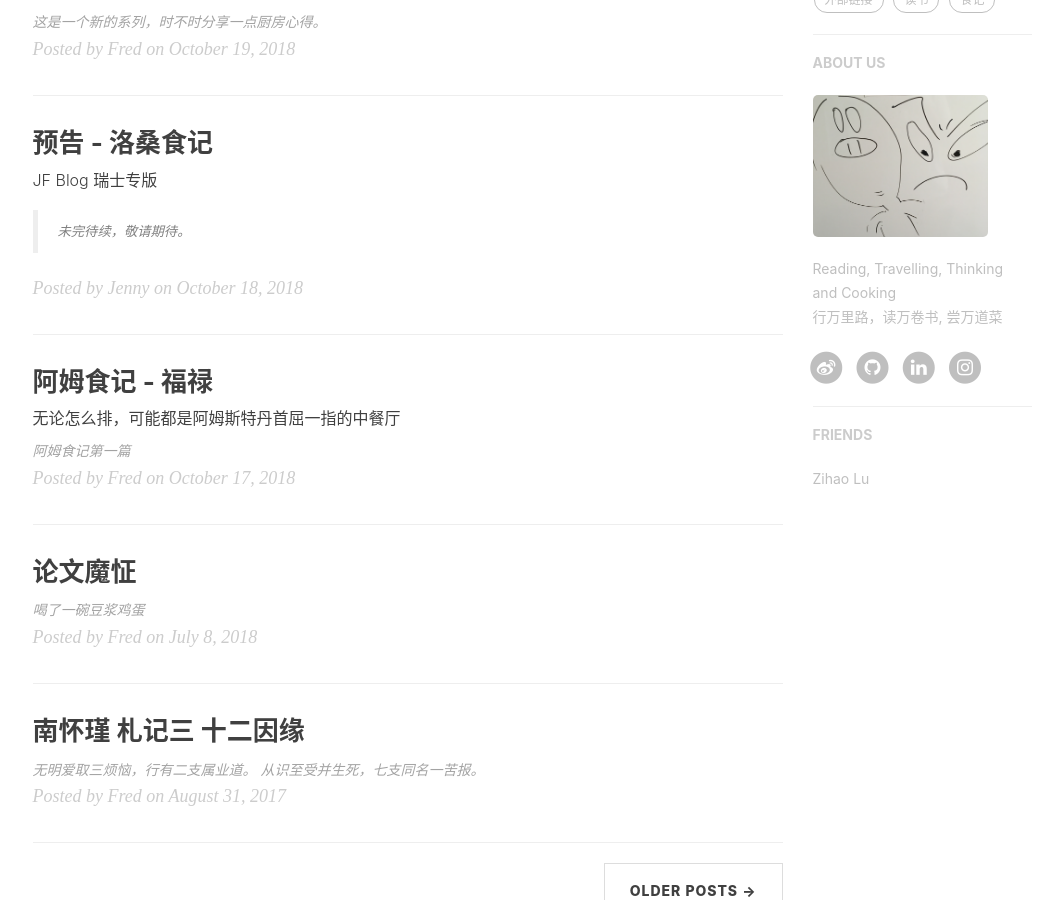
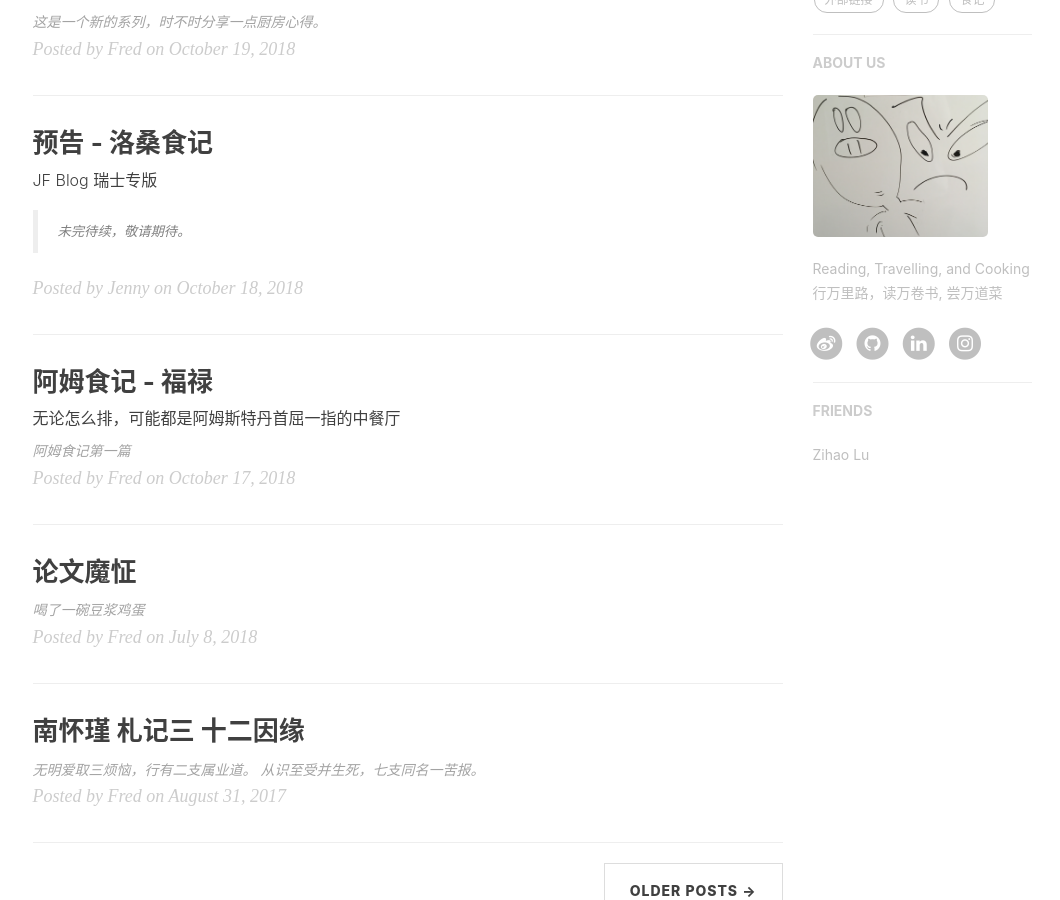
Before and after one commit to dutchflu/dutchflu.github.io, a Jekyll site: the page built from index.html, in a window 1280 px wide and 900 px high, scrolled down 532 px. Shown: the whole window, without its empty margins (135-1195 px from the left). Built offline with Jekyll 4.4.1, drawn with Linux system fonts in a browser that asks for light colours; nearby versions of some CDN libraries; the list of posts is cut into pages by our own code; comment, search, counter and statistics services are not loaded.

Commit message:
sidebar cooking

```diff
--- a/_config.yml
+++ b/_config.yml
@@ -79,7 +79,7 @@
 
 # Sidebar settings
 sidebar: true                           # whether or not using Sidebar.
-sidebar-about-description: "Reading, Travelling, Thinking and Cooking<br>行万里路，读万卷书, 尝万道菜"
+sidebar-about-description: "Reading, Travelling, and Cooking<br>行万里路，读万卷书, 尝万道菜"
 sidebar-avatar: /img/avatar-doodle.jpg      # use absolute URL, seeing it's used in both `/` and `/about/`
 
 
```
